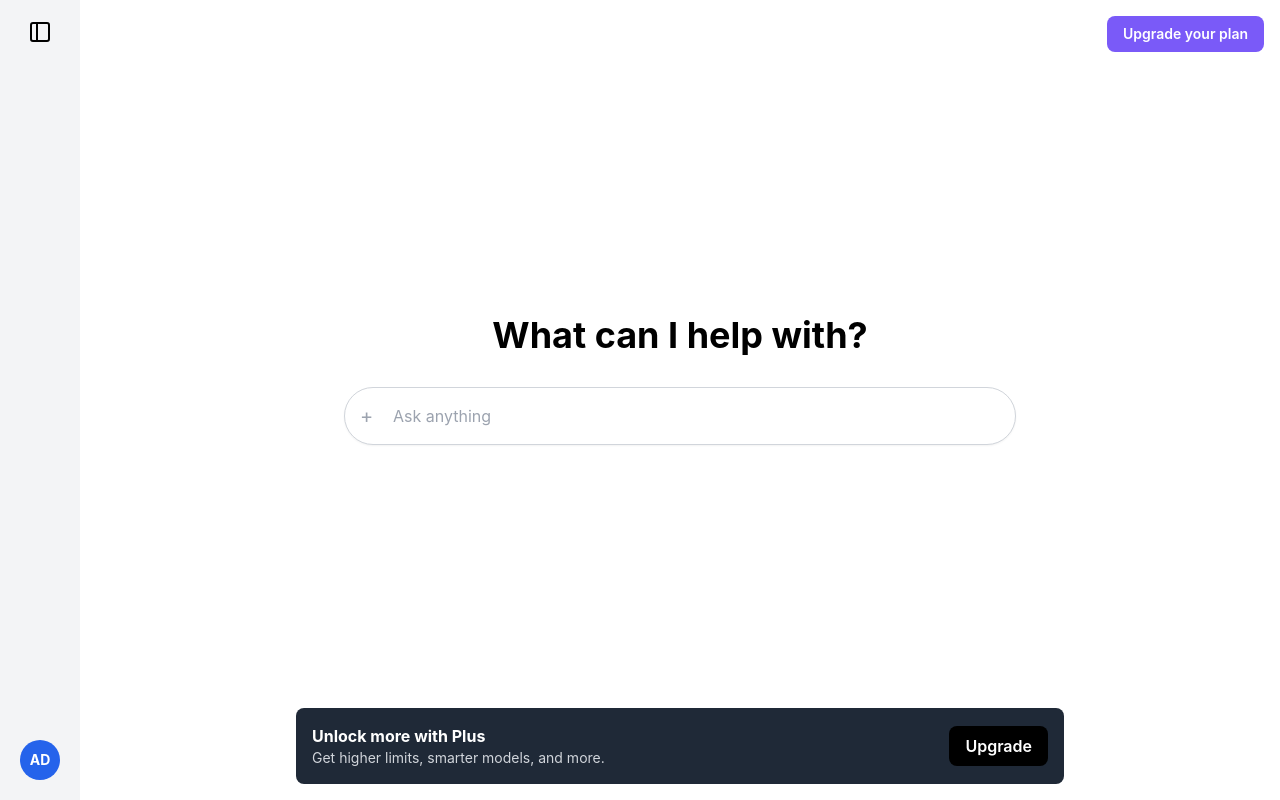
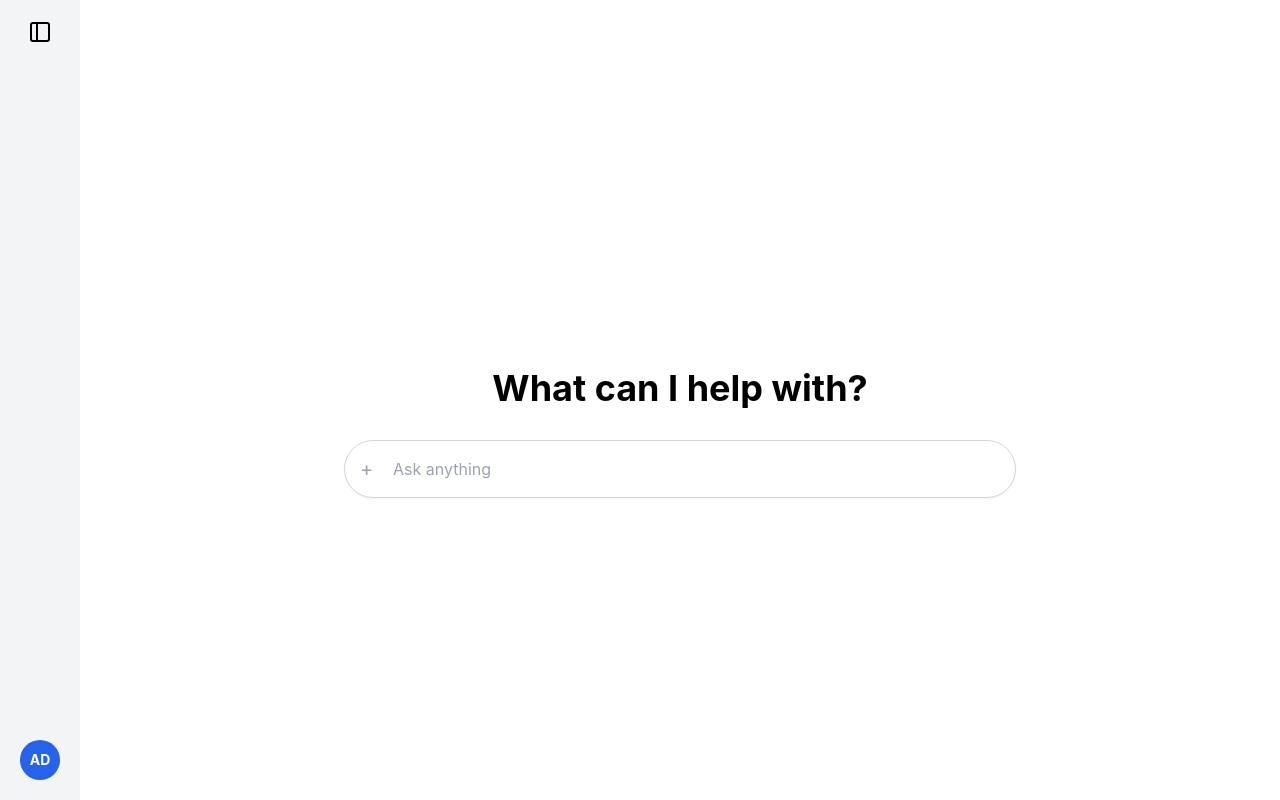
Before and after one commit to solomon-brian/my-ai-brain, a Next.js app: page / in a window 1280 px wide. Built offline with nearby package versions, Linux system fonts and the light colour scheme.

Commit message:
refactor(ui): Purify UI by removing monetization hooks (v0.13.1)

```diff
--- a/pages/index.js
+++ b/pages/index.js
@@ -74,8 +74,9 @@ export default function Home() {
             </aside>
 
             <main className="flex-1 flex flex-col">
-                <header className="flex items-center justify-end p-4">
-                    <button className="px-4 py-2 text-sm font-semibold bg-brand-purple text-white rounded-lg hover:opacity-90">Upgrade your plan</button>
+                {/* --- PURIFICATION: Header is now empty and clean --- */}
+                <header className="flex items-center justify-end p-4 h-[65px]">
+                    {/* Placeholder for future elements if needed */}
                 </header>
 
                 <div className="flex-1 overflow-y-auto">
@@ -89,7 +90,6 @@ export default function Home() {
                         </div>
                     ) : (
                         <div className="space-y-8 max-w-3xl mx-auto p-6">
-                            {/* --- THE FIX IS HERE: Full JSX implementation --- */}
                             {messages.map((msg, i) => (
                                 <div key={i} className="flex items-start gap-4">
                                     <div className="flex-shrink-0 w-8 h-8 rounded-full flex items-center justify-center bg-gray-200 text-gray-600">
@@ -126,15 +126,7 @@ export default function Home() {
                     </footer>
                 )}
 
-                <div className="p-4">
-                     <div className="max-w-3xl mx-auto p-4 bg-gray-800 text-white rounded-lg flex justify-between items-center">
-                         <div>
-                             <p className="font-bold">Unlock more with Plus</p>
-                             <p className="text-sm text-gray-300">Get higher limits, smarter models, and more.</p>
-                         </div>
-                         <button className="bg-black px-4 py-2 rounded-lg font-semibold">Upgrade</button>
-                     </div>
-                </div>
+                {/* --- PURIFICATION: Monetization banner is removed --- */}
             </main>
         </div>
     );
```
